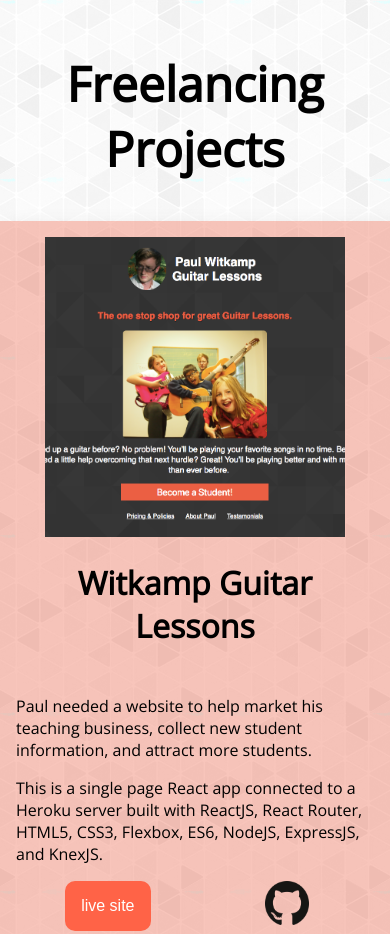
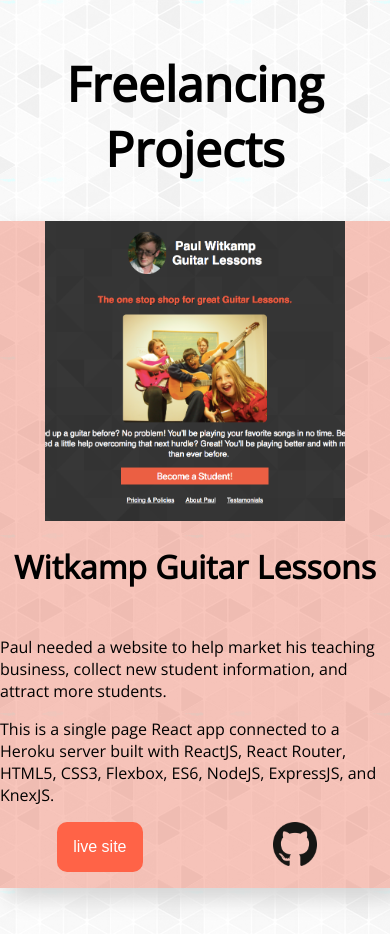
Before and after one commit to GuitarOTronic/GuitarOTronic.github.io, a website: page index.html in a window 390 px wide. Shown: the part 1793-2727 px from the top of the page. Drawn offline with nearby package versions, Linux system fonts and the light colour scheme.

Commit message:
mobile fix 3

```diff
--- a/home.css
+++ b/home.css
@@ -210,6 +210,7 @@
     /* flex-direction: column; */
     align-items: flex-end;
     justify-content: flex-end;
+    padding-bottom: 1rem;
 }
 .linksContainer .icons{
   padding: 0 1rem;
@@ -314,7 +315,7 @@
   flex-direction: row;
   margin: 1rem;
   margin-bottom: 2rem;
-  padding: 1rem;
+  /* padding: 1rem; */
   -webkit-box-shadow: 10px 10px 21px 0px rgba(211,211,211,1);
   -moz-box-shadow: 10px 10px 21px 0px rgba(211,211,211,1);
   box-shadow: 10px 10px 21px 0px rgba(211,211,211,1);
```
